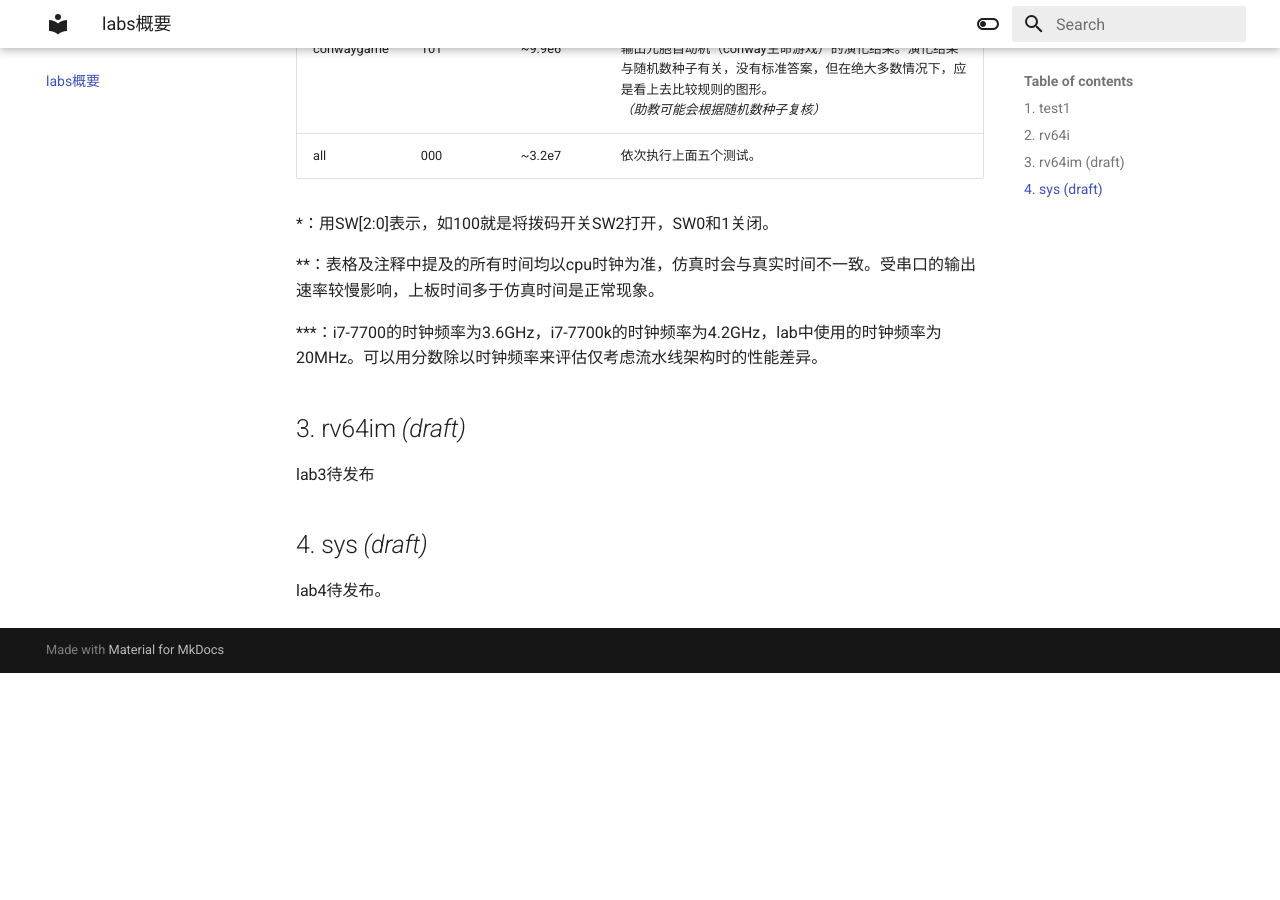
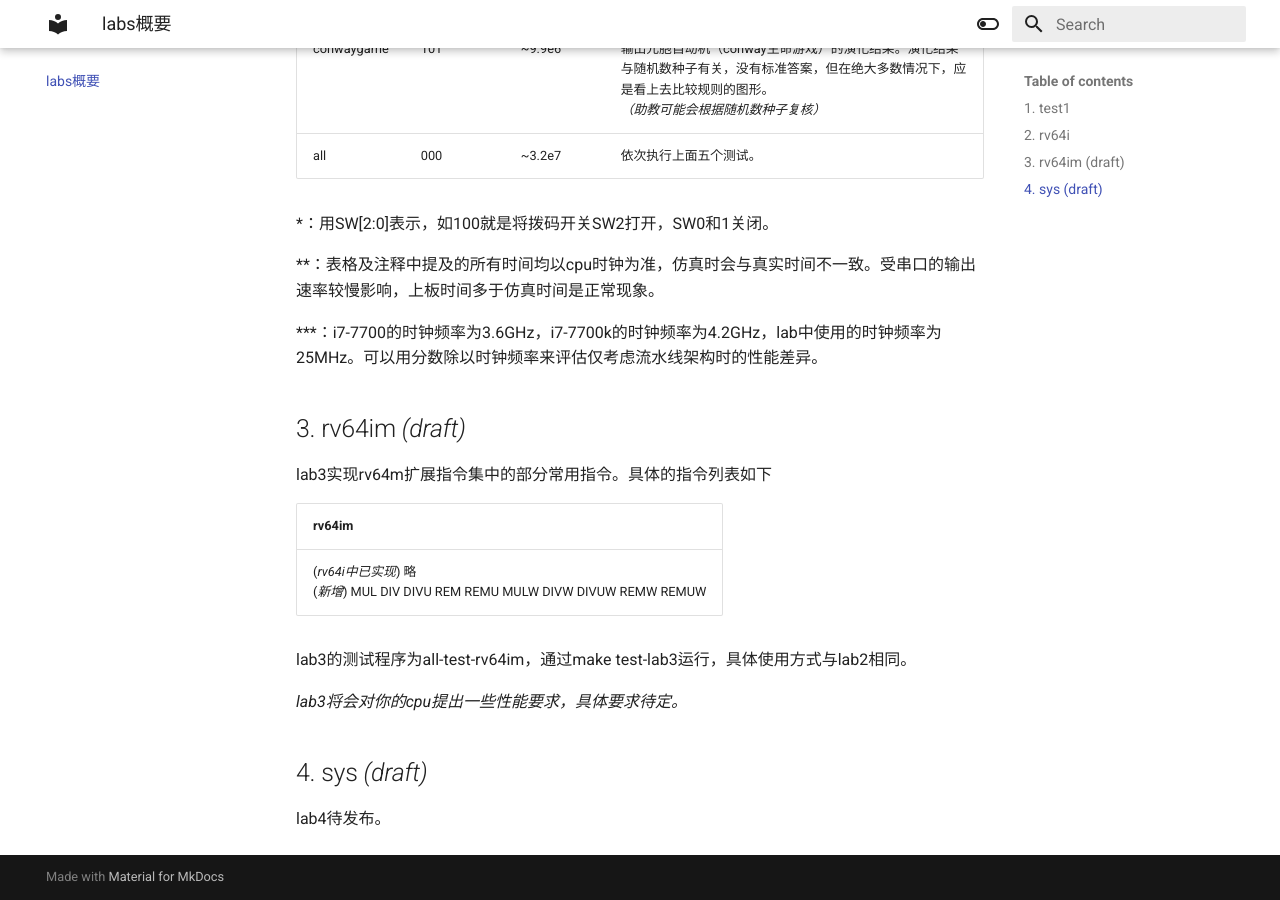
Before and after one commit to FDUCSLG/Arch-2022Spring-FDU, an MkDocs documentation site: the page built from docs/labs.md, in a window 1280 px wide and 900 px high, scrolled down 1446 px. Built offline with MkDocs 1.6.1 and Material for MkDocs 9.7.7, drawn with Linux system fonts in a browser that asks for light colours; before the commit the page ends 2119 px from its top, so only the background shows below that.

Commit message:
Update labs.md

```diff
--- a/docs/labs.md
+++ b/docs/labs.md
@@ -35,11 +35,19 @@ lab2的测试程序为`all-test-rv64i`。
 
 \*\*：表格及注释中提及的所有时间均以cpu时钟为准，仿真时会与真实时间不一致。受串口的输出速率较慢影响，上板时间多于仿真时间是正常现象。
 
-\*\*\*：i7-7700的时钟频率为3.6GHz，i7-7700k的时钟频率为4.2GHz，lab中使用的时钟频率为20MHz。可以用分数除以时钟频率来评估仅考虑流水线架构时的性能差异。
+\*\*\*：i7-7700的时钟频率为3.6GHz，i7-7700k的时钟频率为4.2GHz，lab中使用的时钟频率为25MHz。可以用分数除以时钟频率来评估仅考虑流水线架构时的性能差异。
 
 ## 3. rv64im *(draft)*
 
-lab3待发布
+lab3实现rv64m扩展指令集中的部分常用指令。具体的指令列表如下
+
+| rv64im                                                       |
+| ------------------------------------------------------------ |
+| (*rv64i中已实现*) 略<br />(*新增*) MUL DIV DIVU REM REMU MULW DIVW DIVUW REMW REMUW |
+
+lab3的测试程序为all-test-rv64im，通过make test-lab3运行，具体使用方式与lab2相同。
+
+*lab3将会对你的cpu提出一些性能要求，具体要求待定。*
 
 ## 4. sys *(draft)*
 
```
